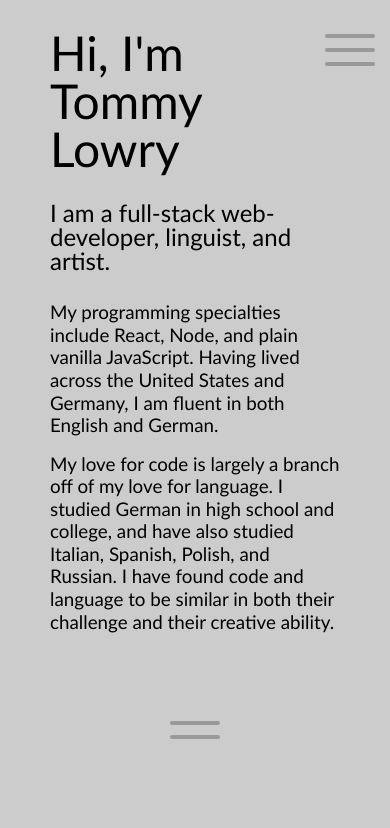
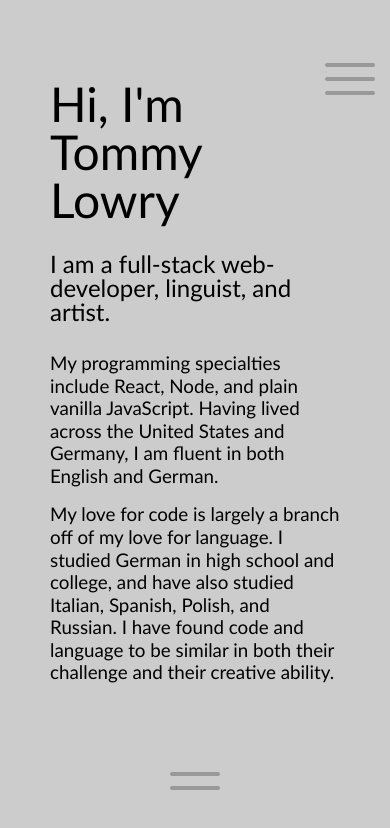
Before and after one commit to Tommydreamer57/react-portfolio-1, a React (Create React App) app: page / in a window 390 px wide. Shown: the top 828 px of the page. Built offline with nearby package versions, Linux system fonts and the light colour scheme.

Commit message:
fixed menu button?

```diff
--- a/src/App.css
+++ b/src/App.css
@@ -126,7 +126,7 @@ p {
     }
 
     .content {
-        margin: 7.5vw 50px;
+        margin: 5rem 50px;
         font-family: calibri;
     }
 
--- a/src/components/Buttons/Buttons.css
+++ b/src/components/Buttons/Buttons.css
@@ -212,6 +212,10 @@ button:hover {
 
 @media(max-width: 500px) {
 
+    #MenuButton {
+        justify-content: flex-end;
+    }
+
     #LeftButton, #RightButton {
         display: none;
     }
```
